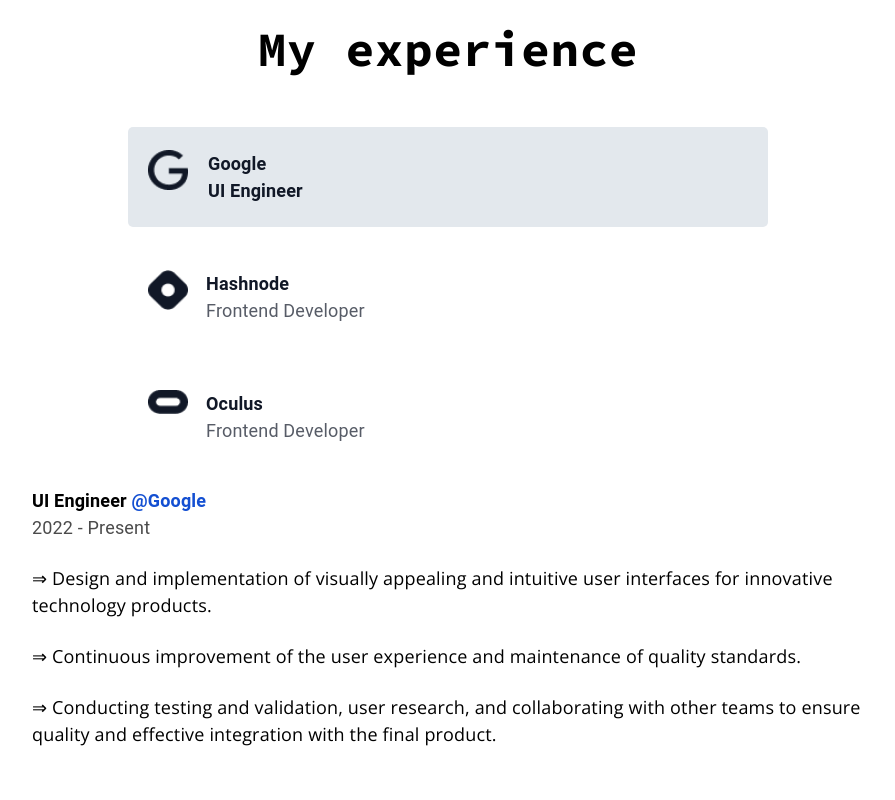
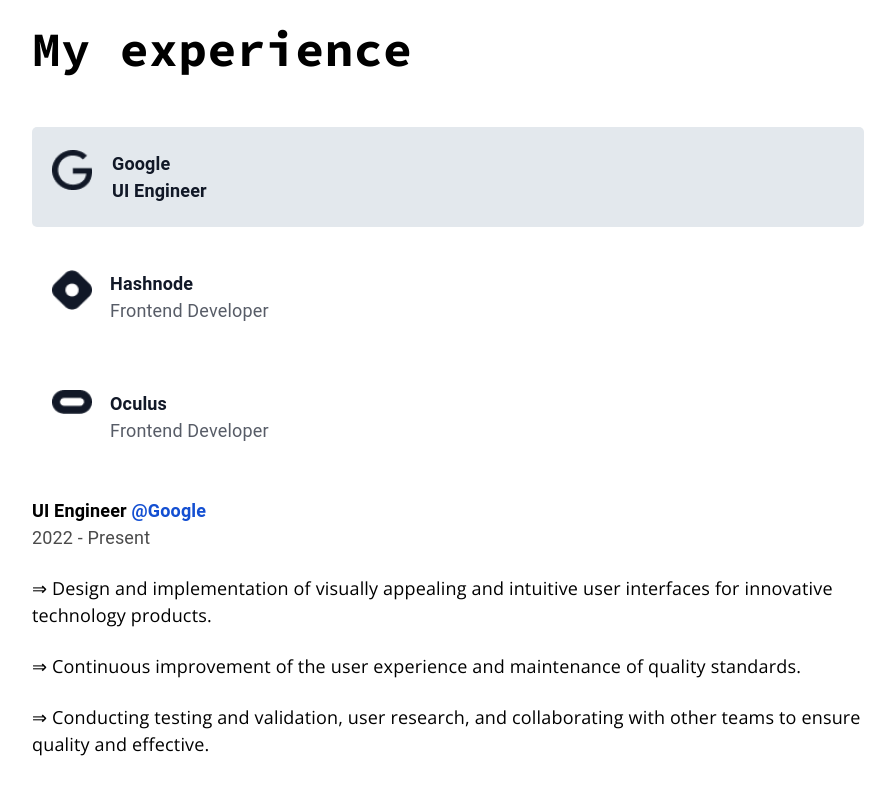
Before and after one commit to puremike/scophee-portfolio, a React (Create React App) app: page / in a window 1280 px wide. Shown: the part 820-1620 px from the top of the page, without its empty margins (192-1087 px from the left). Built offline with nearby package versions, Linux system fonts and the light colour scheme; a web font is replaced by a local one.

Commit message:
made changes to the my experience section

```diff
--- a/src/components/Experience.jsx
+++ b/src/components/Experience.jsx
@@ -19,18 +19,14 @@
   const { job, place, date, role1, role2, role3 } = workHover;
 
   return (
-    <Box
-      sx={{ m: "100px 0", p: { xs: "1rem 1rem", lg: "2rem 14rem" } }}
-      justifyItems="center"
-    >
+    <Box sx={{ m: "100px 0", p: { xs: "1rem 1rem", lg: "2rem 14rem" } }}>
       <Typography fontFamily="Source Code Pro" fontSize="48px" mb="42px">
         My experience
       </Typography>
       <Stack
         direction={{ xs: "column", xl: "row" }}
-        gap="20px"
-        alignItems="center"
-        width="100%"
+        justifyContent="space-between"
+        gap="30px"
       >
         <Stack direction="column" gap="20px">
           <Stack
@@ -43,7 +39,7 @@
             className={hover}
             direction="row"
             gap="20px"
-            width={{ xs: "50vw", lg: "50vw" }}
+            // width={{ xs: "50vw", lg: "50vw" }}
           >
             <img
               src={GoogleIcon}
@@ -113,7 +109,7 @@
           </Stack>
         </Stack>
         <Stack direction="column" gap="24px" className="animate">
-          <Typography fontWeight="bold" fontSize="18px">
+          <Typography fontWeight="bold" fontSize="18px" textAlign="justify">
             {job} <span className="google-style">{place}</span>
             <br />
             <span className="experience-date">{date}</span>
--- a/src/context/HoverContext.jsx
+++ b/src/context/HoverContext.jsx
@@ -1,4 +1,6 @@
 import { createContext, useState } from "react";
+
+const breakLine = <br />;
 
 export const GoogleExperience = {
   job: "UI Engineer",
@@ -9,7 +11,7 @@
   role2:
     "⇒ Continuous improvement of the user experience and maintenance of quality standards.",
   role3:
-    "⇒ Conducting testing and validation, user research, and collaborating with other teams to ensure quality and effective integration with the final product.",
+    "⇒ Conducting testing and validation, user research, and collaborating with other teams to ensure quality and effective.",
 };
 
 export const HashnodeExperience = {
```
